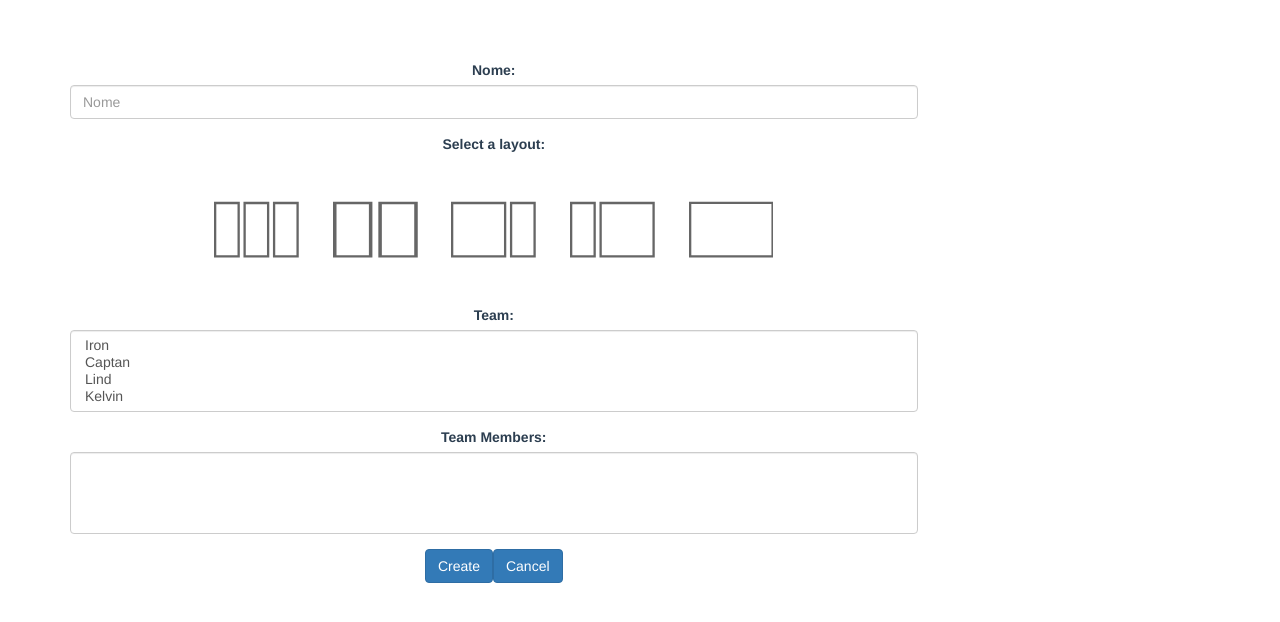
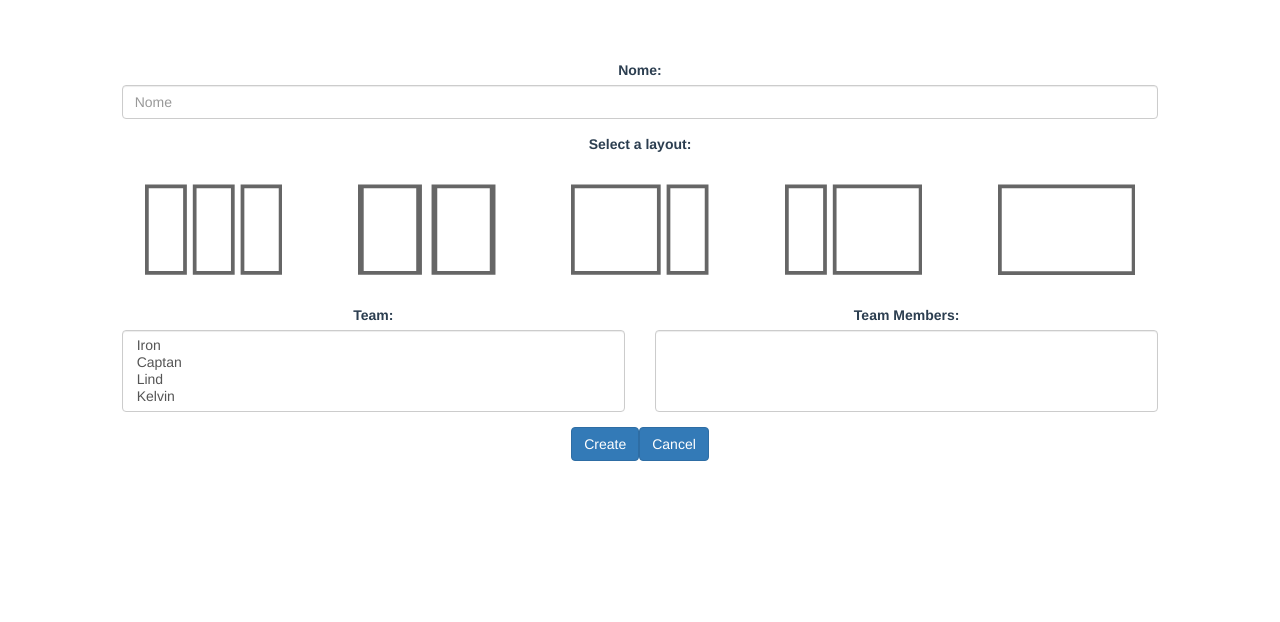
Before and after one commit to jacianabarbosa/protoDashboard, a Vue app in the folder protoDashboard/: page / in a window 1280 px wide. Shown: the top 622 px of the page. Built offline with nearby package versions, Linux system fonts and the light colour scheme.

Commit message:
Bootstrap centralizado.

```diff
--- a/protoDashboard/src/components/dashboardSetup.vue
+++ b/protoDashboard/src/components/dashboardSetup.vue
@@ -1,9 +1,10 @@
 <template>
     <form>
-        <div class="container">
+        <div class="container-fluid">
             <!-- Diminuir o tamanho disso. -->
             <div class="row">
-                <div class="col-xs-10 col-sm-10 col-md-9 col-lg-9">
+                <div :class="bClass.noneClass"></div>
+                <div class="col-xs-10 col-sm-10 col-md-10 col-lg-10">
                     <div class="form-group">
                         <label>Nome:</label>
                         <input id="nomeDashboardSetup" type="text" placeholder="Nome" class="form-control">
@@ -11,10 +12,14 @@
                 </div>
             </div>
             <div class="row">
-                <div class="col-xs-10 col-sm-10 col-md-9 col-lg-9">
-                    <!-- <div class="form-goup"> -->
+                <div :class="bClass.noneClass"></div>
+                <div class="col-xs-10 col-sm-10 col-md-10 col-lg-10">
                     <label>Select a layout:</label>
-                        <br/>
+                </div>
+            </div>
+            <div class="row">
+                <div :class="bClass.noneClass"></div>
+                <div :class="bClass.svgClass">
                     <span>
                         <svg stroke-width="0.501" stroke-linejoin="bevel" fill-rule="evenodd" xmlns:xlink="http://www.w3.org/1999/xlink" xmlns="http://www.w3.org/2000/svg" version="1.1" overflow="visible" width="161.55pt" height="105.975pt" viewBox="0 0 161.55 105.975">
                             <g id="Document" fill="none" stroke="black" font-family="Times New Roman" font-size="16" transform="scale(1 -1)">
@@ -28,6 +33,8 @@
                             </g>
                         </svg>
                     </span>
+                </div>
+                <div :class="bClass.svgClass">
                     <span>
                         <svg xmlns="http://www.w3.org/2000/svg" version="1.1" overflow="visible" width="161.55pt" height="106pt"
                             viewBox="0 0 161.55 106" id="svg6176" sodipodi:docname="2-col.svg" style="overflow:visible;fill-rule:evenodd;stroke-width:0.50099999;stroke-linejoin:bevel"
@@ -39,8 +46,7 @@
                                         <g id="Layer 1-6">
                                             <g style="fill:#666666;fill-rule:evenodd;stroke:none;stroke-width:0.5;stroke-miterlimit:79.84031677" stroke-miterlimit="79.8403193612775"
                                                 id="Group">
-                                                    <path style="marker-start:none;marker-end:none" inkscape:connector-curvature="0" id="path4501" d="M 0.017,-0.011 V 105.986 H 49.209 V -0.011 Z M 44.823,4.375 V 101.6 H 4.403 V 4.375 Z m 11.793,-4.386 v 105.997 h 49.193 V -0.011 Z m 44.807,4.386 V 101.6 H 61.002 V 4.375 Z"
-                                                        class="teste" />
+                                                <path style="marker-start:none;marker-end:none" inkscape:connector-curvature="0" id="path4501" d="M 0.017,-0.011 V 105.986 H 49.209 V -0.011 Z M 44.823,4.375 V 101.6 H 4.403 V 4.375 Z m 11.793,-4.386 v 105.997 h 49.193 V -0.011 Z m 44.807,4.386 V 101.6 H 61.002 V 4.375 Z"/>
                                             </g>
                                         </g>
                                     </g>
@@ -48,6 +54,8 @@
                             </g>
                         </svg>
                     </span>
+                </div>
+                <div :class="bClass.svgClass">
                     <span>
                         <svg stroke-width="0.501" stroke-linejoin="bevel" fill-rule="evenodd" xmlns:xlink="http://www.w3.org/1999/xlink" xmlns="http://www.w3.org/2000/svg" version="1.1" overflow="visible" width="161.55pt" height="105.975pt" viewBox="0 0 161.55 105.975">
                             <g id="Document" fill="none" stroke="black" font-family="Times New Roman" font-size="16" transform="scale(1 -1)">
@@ -61,6 +69,8 @@
                             </g>
                         </svg>
                     </span>
+                </div>
+                <div :class="bClass.svgClass">
                     <span>
                         <svg stroke-width="0.501" stroke-linejoin="bevel" fill-rule="evenodd" xmlns:xlink="http://www.w3.org/1999/xlink" xmlns="http://www.w3.org/2000/svg" version="1.1" overflow="visible" width="161.55pt" height="105.975pt" viewBox="0 0 161.55 105.975">
                             <g id="Document" fill="none" stroke="black" font-family="Times New Roman" font-size="16" transform="scale(1 -1)">
@@ -74,6 +84,8 @@
                             </g>
                         </svg>
                     </span>
+                </div>
+                <div :class="bClass.svgClass">
                     <span>
                         <svg stroke-width="0.501" stroke-linejoin="bevel" fill-rule="evenodd" xmlns:xlink="http://www.w3.org/1999/xlink" xmlns="http://www.w3.org/2000/svg" version="1.1" overflow="visible" width="161.1pt" height="105.975pt" viewBox="0 0 161.1 105.975">
                             <g id="Document" fill="none" stroke="black" font-family="Times New Roman" font-size="16" transform="scale(1 -1)">
@@ -85,12 +97,12 @@
                             </g>
                         </svg>
                     </span>
-                    <!-- </div> -->
                 </div>
             </div>
 
             <div class="row">
-                <div class="col-xs-10 col-sm-10 col-md-9 col-lg-9">
+                <div :class="bClass.noneClass"></div>
+                <div :class="bClass.dropdownsClass">
                     <div class="form-group">
                         <label>
                             Team:
@@ -103,9 +115,7 @@
                         </select>
                     </div>
                 </div>
-            </div>
-            <div class="row">
-                <div class="col-xs-10 col-sm-10 col-md-9 col-lg-9">
+                <div :class="bClass.dropdownsClass">
                     <div class="form-group">
                         <label>
                             Team Members:
@@ -116,7 +126,8 @@
                 </div>
             </div>
             <div class="row">
-                <div class="col-xs-10 col-sm-10 col-md-9 col-lg-9">
+                <div :class="bClass.noneClass"></div>
+                <div class="col-xs-10 col-sm-10 col-md-10 col-lg-10">
                     <button class="btn btn-primary">Create</button>
                     <button class="btn btn-primary">Cancel</button>
                 </div>
@@ -128,15 +139,24 @@
 
 <script>
 export default {
+    data() {
+        return {
+            bClass: {
+                svgClass: 'col-xs-2 col-sm-2 col-md-2 col-lg-2',
+                noneClass: 'col-xs-1 col-sm-1 col-md-1 col-lg-1',
+                dropdownsClass: 'col-xs-5 col-sm-5 col-md-5 col-lg-5'
+            },
+        }
+    }
 
 }
 </script>
 
 <style scoped>
 svg {
-    width: 10%;
-    margin-left: 2%;
-    margin-right: 2%;
+    width: 75%;
+    /* margin-left: 20%;
+    margin-right: 20%; */
 }
 label {
     text-align: left;
```
Lines whose indentation alone changed are shown as unchanged.
